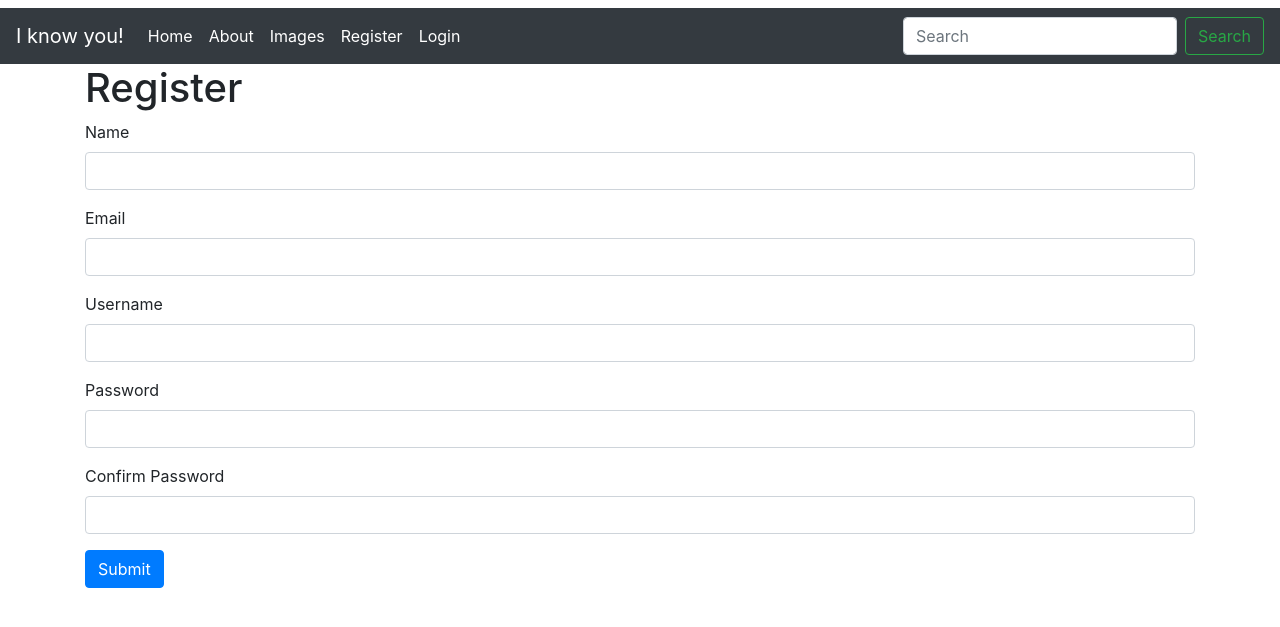
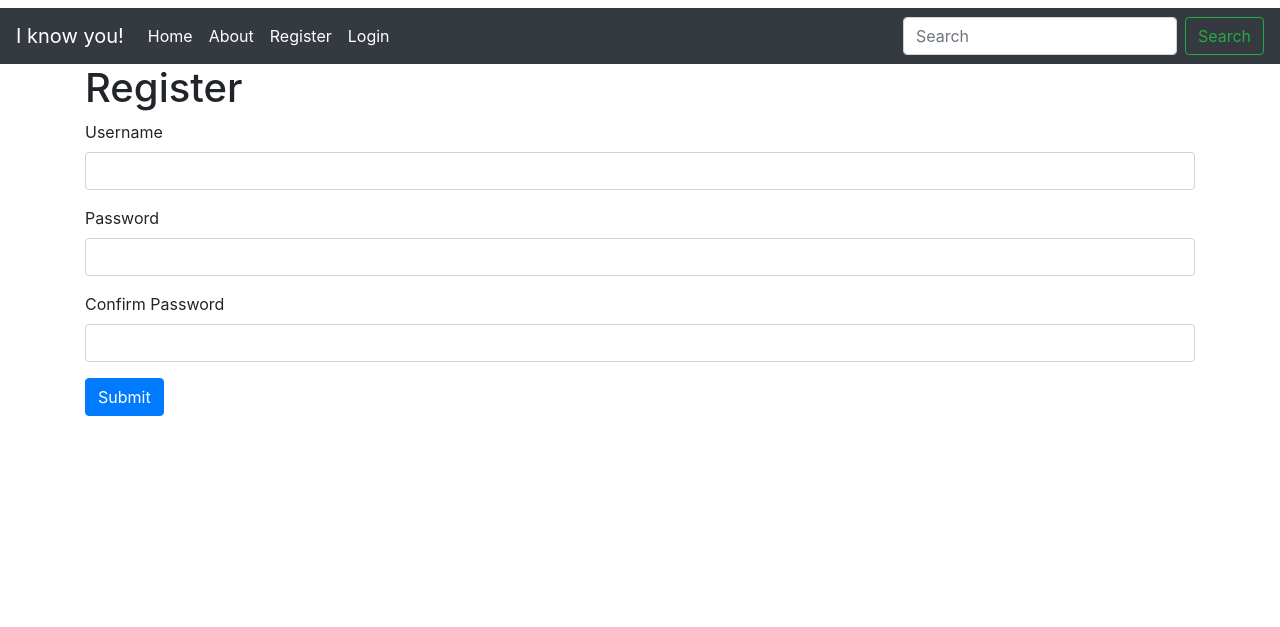
Before and after one commit to artivantsov/face_id_project, a Flask app: page /register/ in a window 1280 px wide. Shown: the top 627 px of the page. Run offline with Flask 2, Linux system fonts and the light colour scheme; parts of the project's set-up code (start-up, migrations or seed data) failed here and were passed over; some libraries are stand-ins or nearby versions.

Commit message:
Removing fields "name" and "email" from register form

```diff
--- a/app.py
+++ b/app.py
@@ -78,7 +78,6 @@ def is_logged_in(f):
 @is_logged_in
 def images():
     if session['username'] == 'admin':
-        print('Hello admin!')
         result = db.archive.find().sort('create_date', -1)
     else:
         result = db.archive.find({'author': session['username']}).sort('create_date', -1)
@@ -99,9 +98,9 @@ def image(id):
 
 # Register Form class
 class RegisterForm(Form):
-    name = StringField('Name', [validators.Length(min=1, max=50)])
+    # name = StringField('Name', [validators.Length(min=1, max=50)])
     username = StringField('Username', [validators.Length(min=4, max=25)])
-    email = StringField('Email', [validators.Length(min=6, max=50)])
+    # email = StringField('Email', [validators.Length(min=6, max=50)])
     password = PasswordField('Password', [
         validators.DataRequired(),
         validators.EqualTo('confirm', message='Passwords do not match')])
@@ -113,12 +112,12 @@ class RegisterForm(Form):
 def register():
     form = RegisterForm(request.form)
     if request.method == 'POST' and form.validate():
-        name = form.name.data
-        email = form.email.data
+        # name = form.name.data
+        # email = form.email.data
         username = form.username.data
         password = sha256_crypt.encrypt(str(form.password.data))
 
-        user = {'name': name, 'email': email, 'username': username, 'password': password}
+        user = {'username': username, 'password': password}
 
         db.users.save(user)
 
--- a/templates/includes/_navbar.html
+++ b/templates/includes/_navbar.html
@@ -11,12 +11,12 @@
           </li>
           <li class="nav-item active">
             <a class="nav-link" href="/about">About</a>
+
+          {% if session.logged_in %}
           </li>
           <li class="nav-item active">
             <a class="nav-link" href="/images">Images</a>
           </li>
-
-          {% if session.logged_in %}
           <li class="nav-item active">
             <a class="nav-link" href="/dashboard">Dashboard</a>
           </li>
--- a/templates/register.html
+++ b/templates/register.html
@@ -4,14 +4,6 @@
   <h1>Register</h1>
   {% from  "includes/_formhelpers.html" import render_field %}
   <form method="POST" action="">
-    <div class="form-group">
-      {{render_field(form.name, class_="form-control")}}
-    </div>
-
-    <div class="form-group">
-      {{render_field(form.email, class_="form-control")}}
-    </div>
-
     <div class="form-group">
       {{render_field(form.username, class_="form-control")}}
     </div>
```
